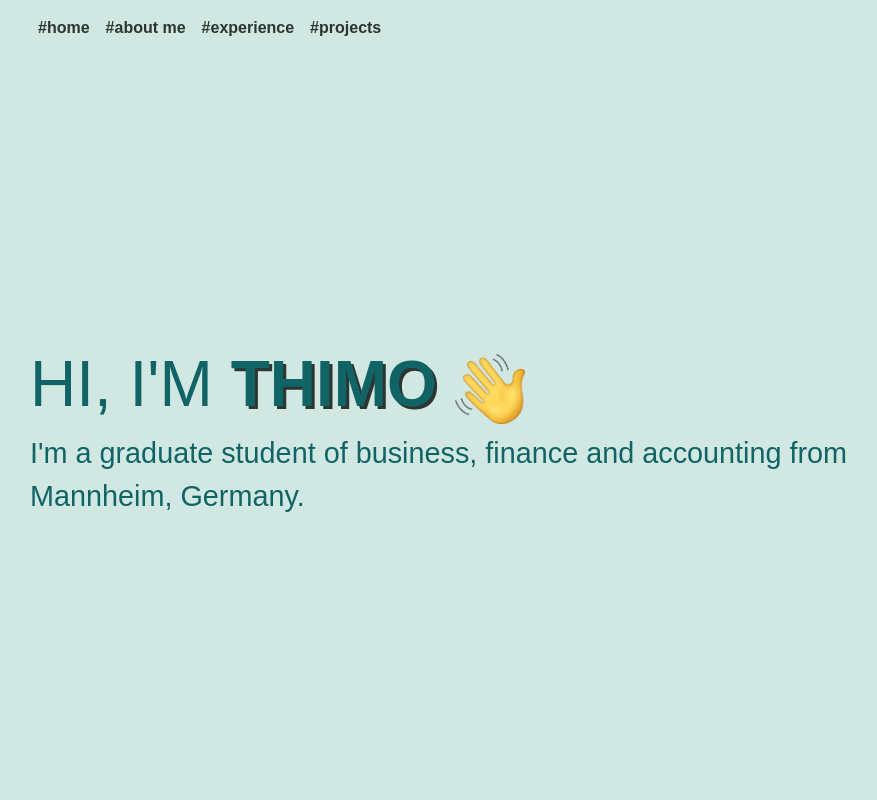
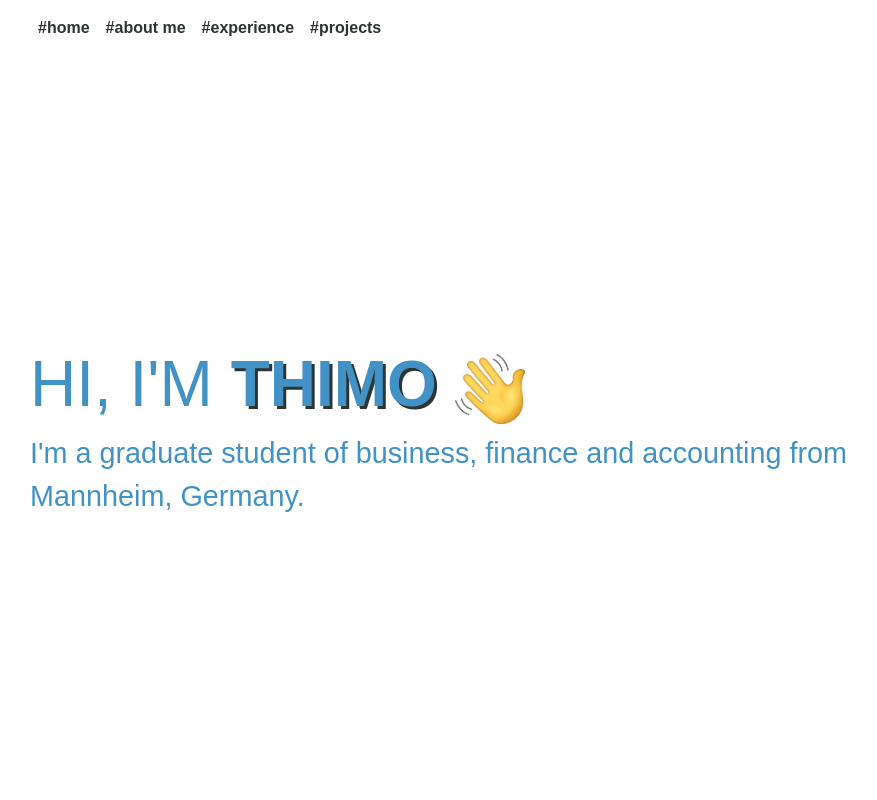
Before and after one commit to thimomerke/thimome-homepage, a React (Create React App) app: page / in a window 1280 px wide. Shown: the top 800 px of the page, without its empty margins (52-929 px from the left). Built offline with nearby package versions, Linux system fonts and the light colour scheme; no server answers.

Commit message:
Changed colorscheme to climate-stripe related colors

```diff
--- a/src/styles/global.css
+++ b/src/styles/global.css
@@ -1,7 +1,7 @@
 :root {
-  --background: #d1e8e2;
-  --contrast: #116466;
-  --contrast1: #1e3932;
+  --background: #ffffff;
+  --contrast: #4292c6;
+  --contrast1: #ef3b2c;
   --contrast2: #2c3531;
   --font-heading: 'Montserrat', sans-serif;
   --font-text: 'Quicksand', sans-serif;
```
